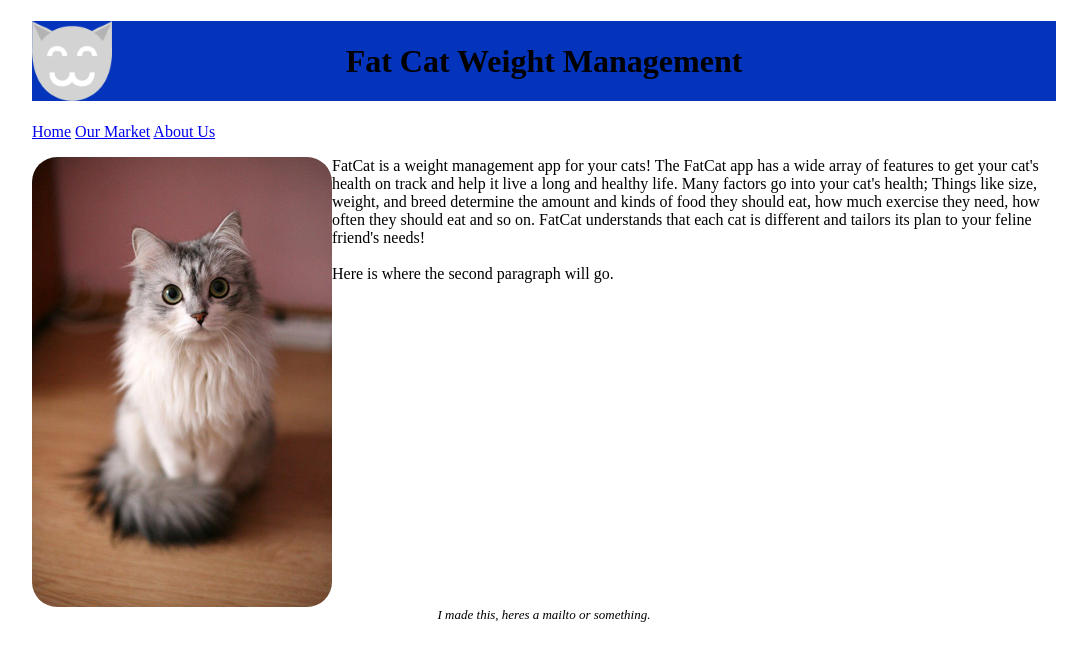
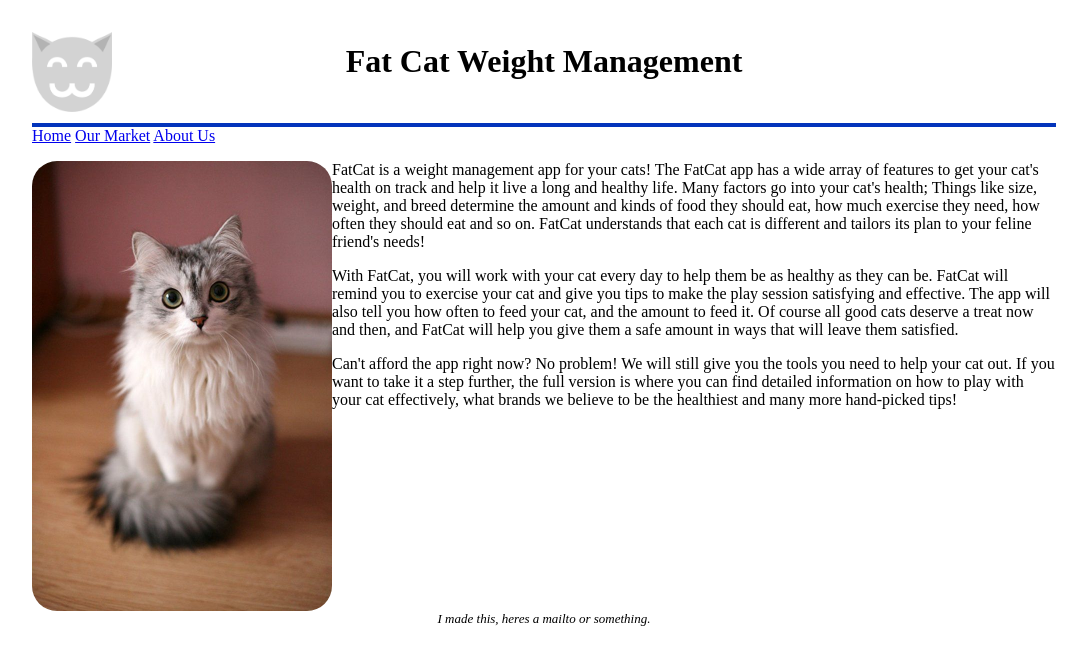
Before and after one commit to MarcusLonabaughCST150/marcuslonabaughcst150.github.io, a plain HTML site: page project_one/index.html in a window 1280 px wide. Shown: the whole page, without its empty margins (96-1183 px from the left). Drawn offline with Linux system fonts and the light colour scheme.

Commit message:
Project 1
Further changes to formatting and content

```diff
--- a/project_one/index.html
+++ b/project_one/index.html
@@ -1,12 +1,6 @@
 <!DOCTYPE html>
 <!--Marcus Lonabaugh-->
 
-<!--
-    Requirements:
-
-    -One embedded style
-    -CSS must have one id and one class min
--->
 <html lang="en">
 
 	<head>
@@ -25,6 +19,7 @@
 		</header>
 
 		<nav>
+			<!--Navigation Menu -->
 			<a href="index.html">Home</a>
 			<a href="market.html">Our Market</a>
 			<a href="about.html">About Us</a>
@@ -32,19 +27,29 @@
 
 		<main>
 			<div>
+				<!--Image of app's functionality with rounded corners-->
 				<img id="catImg" src="Images/cat.jpg" alt="cat" width="300" height="450">
+				<!--App Description-->
 				<p>FatCat is a weight management app for your cats! The FatCat app has a wide array of features to get your
 				cat's health on track and help it live a long and healthy life. Many factors go into your cat's health;
 				Things like size, weight, and breed determine the amount and kinds of food they should eat, how much
 				exercise they need, how often they should eat and so on. FatCat understands that each cat is different and
 				tailors its plan to your feline friend's needs!
-				<br><br>
-				Here is where the second paragraph will go.</p>
-				<br class="clearFloat">
+				</p> <p>
+				With FatCat, you will work with your cat every day to help them be as healthy as they can be. FatCat will
+				remind you to exercise your cat and give you tips to make the play session satisfying and effective. The
+				app will also tell you how often to feed your cat, and the amount to feed it. Of course all good cats deserve
+				a treat now and then, and FatCat will help you give them a safe amount in ways that will leave them satisfied.
+				</p><p>
+				Can't afford the app right now? No problem! We will still give you the tools you need to help your cat out. If
+				you want to take it a step further, the full version is where you can find detailed information on how to
+				play with your cat effectively, what brands we believe to be the healthiest and many more hand-picked tips!
+				</p> <br class="clearFloat">
 			</div>
 		</main>
 
 		<footer>
+			<!--Footer-->
             I made this, heres a mailto or something.
 		</footer>
 	</body>
--- a/project_one/project.css
+++ b/project_one/project.css
@@ -1,9 +1,12 @@
-body {  background-color:#FFFFFF;
+body {
+	/* TO-DO: Background gradient */
+	background-color:#FFFFFF;
         margin-left: auto;
         margin-right: auto;
         width: 80%; }
 
-header {	background-color:#0334BB;
+header {	border-bottom: 4px solid #0334BB;
+		/* Logo */
             	background-image: url(Images/Logo.png);
 	    	background-size: 80px 80px;
 		background-position: left;
@@ -13,8 +16,8 @@ header {	background-color:#0334BB;
 footer {	font-style: italic;
 		font-size: small;
 		text-align: center; }
-
+/* id */
 #catImg {	float: left;
 		border-radius: 25px; }
-
+/* class */
 .clearFloat {	clear: left; }
```
